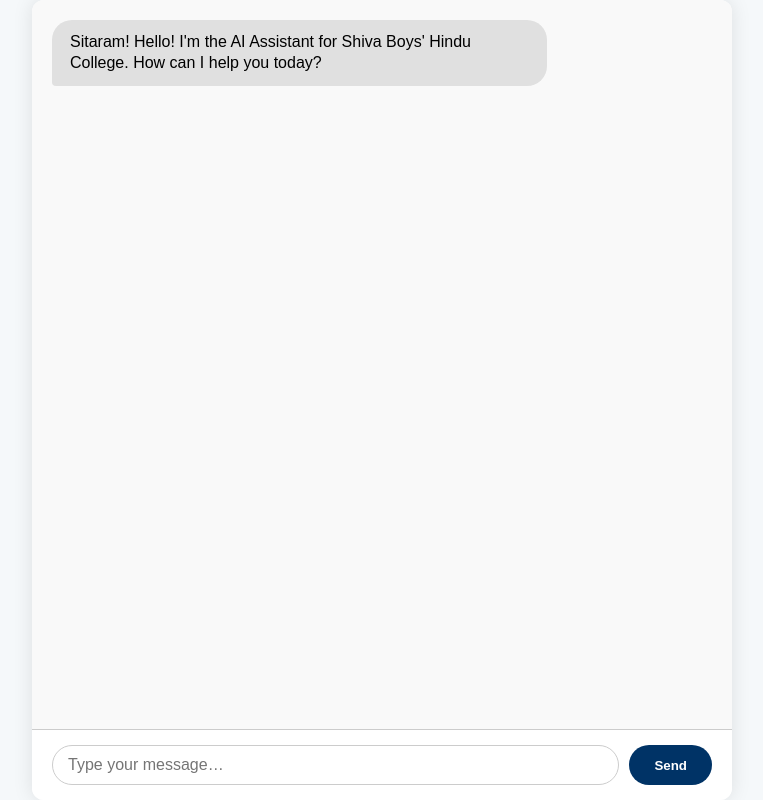
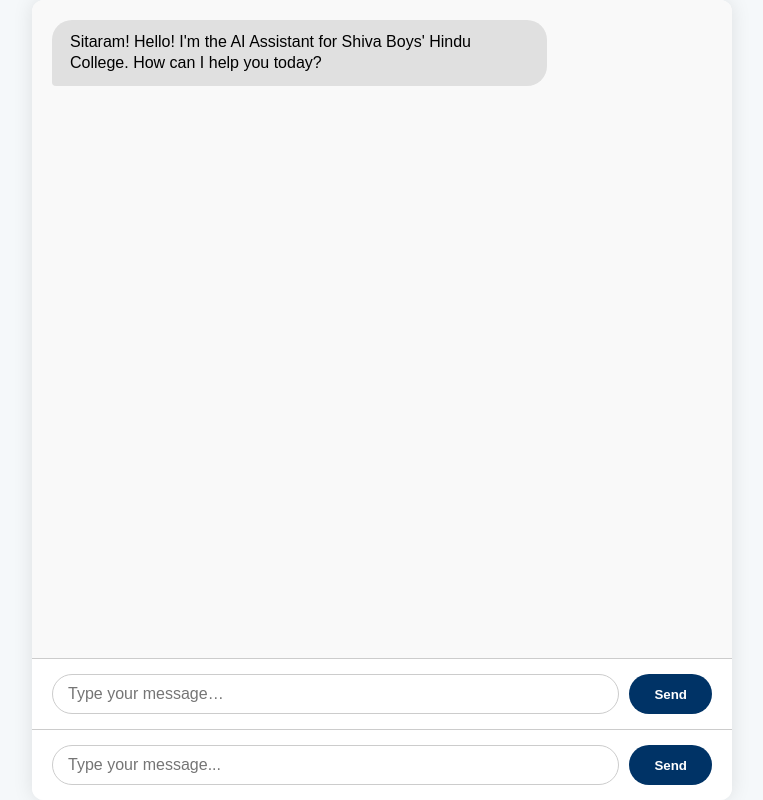
Before and after one commit to stefantheprogrammer/shivaboys-chatbot, a website: page public/index.html in a window 1280 px wide. Shown: the whole page, without its empty margins (258-1021 px from the left). Drawn offline with Linux system fonts and the light colour scheme.

Commit message:
git add . git commit -m "Fix: safe embedding input + use Groq HTTP API" git push

```diff
--- a/public/index.html
+++ b/public/index.html
@@ -135,6 +135,10 @@
       <input type="text" id="chat-input" placeholder="Type your message…" autocomplete="off" aria-label="Chat input" required />
       <button type="submit" id="send-button" aria-label="Send message">Send</button>
     </form>
+    <div id="chat-input-area">
+      <input type="text" id="chat-input" placeholder="Type your message...">
+      <button id="send-button">Send</button>
+    </div>
   </div>
 
   <script>
--- a/server.js
+++ b/server.js
@@ -508,6 +508,7 @@
       "i don't have that info",
       "i don't have any information",
       "i don't have that information",
+      "I don't see any information",
     ];
 
     const isGroqWeak = weakIndicators.some((ind) =>
```
